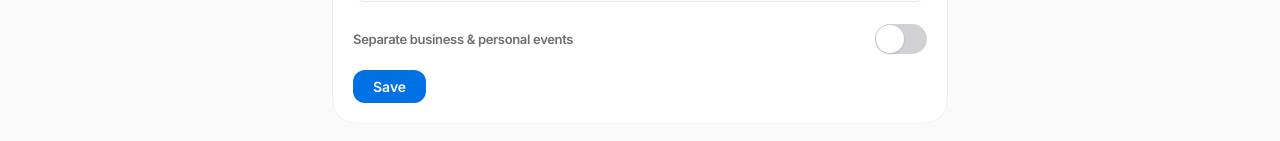
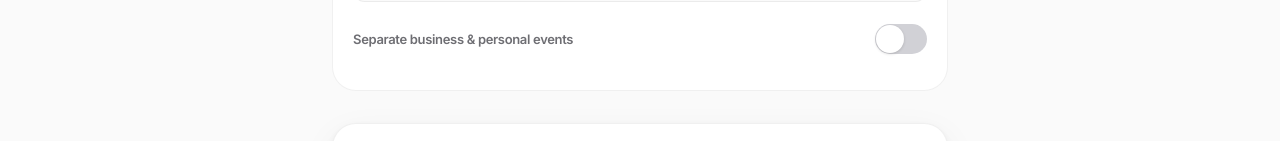
Before and after one commit to Dronnn/daycast-web, a React (Vite) app: page /channels in a window 1280 px wide. Shown: the part 431-572 px from the top of the page. Built offline with nearby package versions, Linux system fonts and the light colour scheme; no server answers; sample sign-in values are in the browser's storage.

Commit message:
Auto-save generation settings on change (remove Save button)
Use 500ms debounce with useEffect, same pattern as channel settings.
Skip auto-save on initial load via genSettingsLoaded ref.

```diff
--- a/src/pages/Channels.tsx
+++ b/src/pages/Channels.tsx
@@ -1,4 +1,4 @@
-import { useCallback, useEffect, useState } from "react";
+import { useCallback, useEffect, useRef, useState } from "react";
 import { api, getGenerationSettings, saveGenerationSettings } from "../api/client";
 import type { ChannelSetting } from "../types";
 import "./Channels.css";
@@ -70,7 +70,8 @@ export default function Channels() {
   const [saved, setSaved] = useState(false);
   const [customInstruction, setCustomInstruction] = useState('');
   const [separateBusinessPersonal, setSeparateBusinessPersonal] = useState(false);
-  const [genSettingsLoading, setGenSettingsLoading] = useState(false);
+  const genSettingsLoaded = useRef(false);
+  const genSaveTimer = useRef<ReturnType<typeof setTimeout>>(undefined);
 
   const loadSettings = useCallback(async () => {
     try {
@@ -102,11 +103,14 @@ export default function Channels() {
     getGenerationSettings().then(s => {
       setCustomInstruction(s.custom_instruction || '');
       setSeparateBusinessPersonal(s.separate_business_personal);
-    }).catch(() => {});
+      genSettingsLoaded.current = true;
+    }).catch(() => { genSettingsLoaded.current = true; });
   }, []);
 
-  const handleSaveGenSettings = useCallback(async () => {
-    setGenSettingsLoading(true);
+  useEffect(() => {
+    if (!genSettingsLoaded.current) return;
+    clearTimeout(genSaveTimer.current);
+    genSaveTimer.current = setTimeout(async () => {
       try {
         await saveGenerationSettings({
           custom_instruction: customInstruction || null,
@@ -114,9 +118,9 @@ export default function Channels() {
         });
         setSaved(true);
         setTimeout(() => setSaved(false), 2000);
-    } catch {} finally {
-      setGenSettingsLoading(false);
-    }
+      } catch {}
+    }, 500);
+    return () => clearTimeout(genSaveTimer.current);
   }, [customInstruction, separateBusinessPersonal]);
 
   function updateChannel(
@@ -181,9 +185,6 @@ export default function Channels() {
               </span>
             </label>
           </div>
-          <button className="gen-settings-save" onClick={handleSaveGenSettings} disabled={genSettingsLoading}>
-            {genSettingsLoading ? 'Saving...' : 'Save'}
-          </button>
         </div>
       </section>
       <div className="channels-list">
```
Lines whose indentation alone changed are shown as unchanged.
